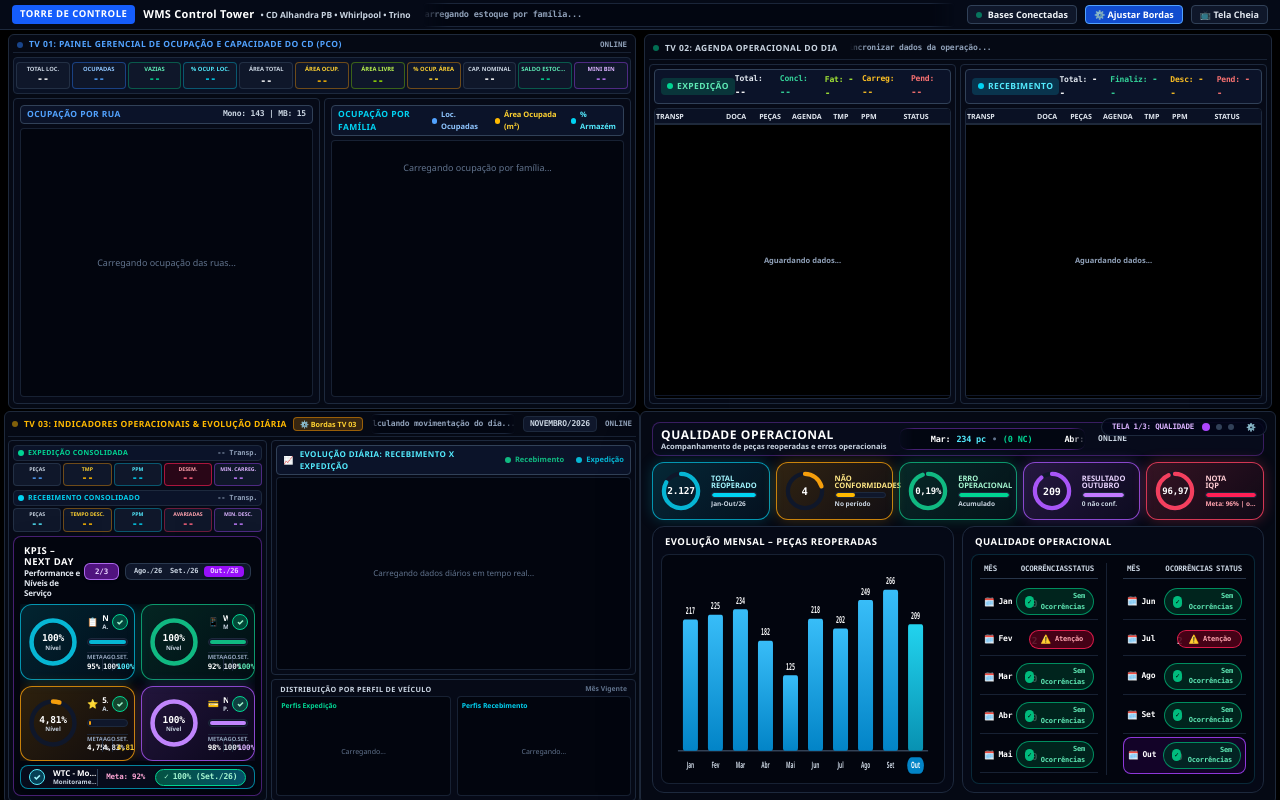
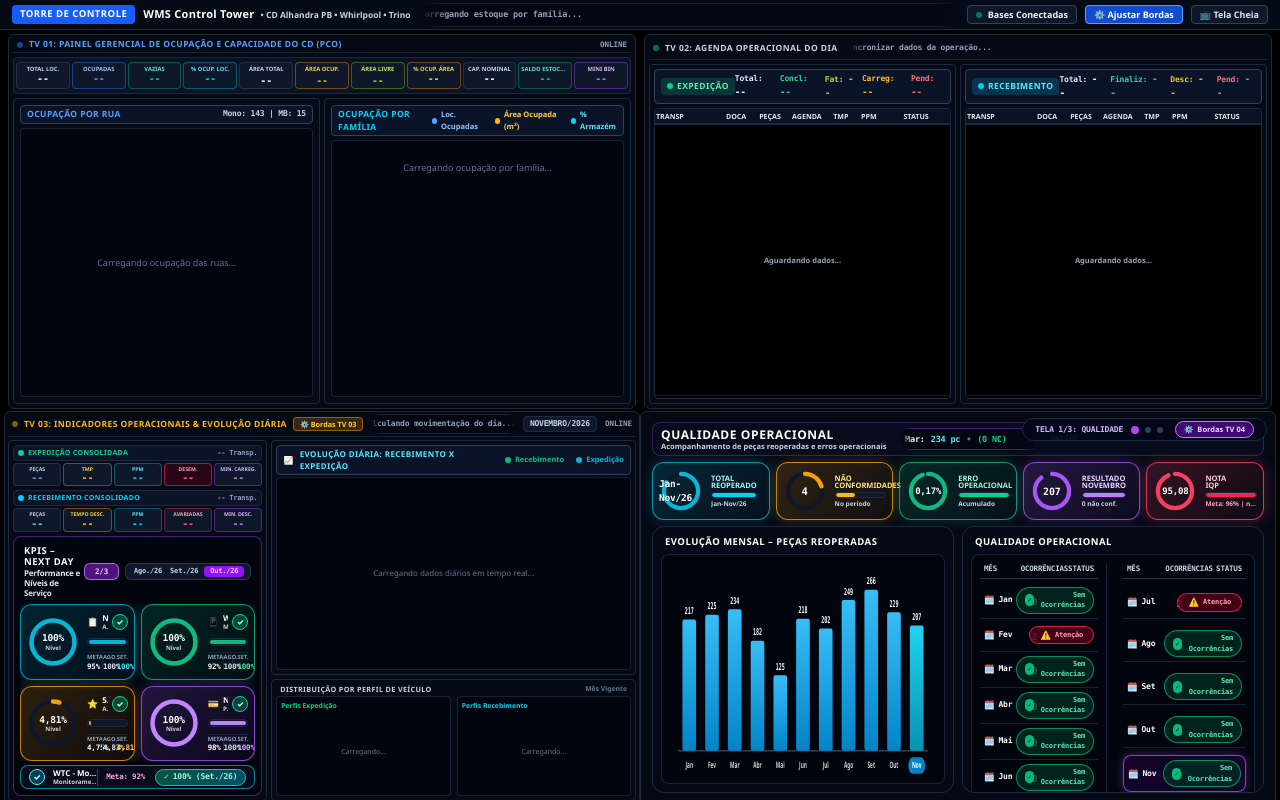
Before and after one commit to lindembergruscheltrino-beep/qa-visual-layout-tests, a plain HTML site: page index.html in a window 1280 px wide. Drawn offline with nearby package versions, Linux system fonts and the light colour scheme.

Commit message:
Update index.html

```diff
--- a/index.html
+++ b/index.html
@@ -860,15 +860,17 @@
         <!-- ==================== TV 04: CARROSSEL ROTATIVO ENTRE 3 TELAS (15 SEGUNDOS) ==================== -->
         <div id="tv04CardRoot" class="tv-card flex flex-col overflow-hidden relative bg-[#02050e] border border-purple-500/40 shadow-2xl">
 
-            <!-- CONTROLE SUPERIOR DE SLIDES DA TV 04 (3 TELAS) -->
-            <div class="absolute top-1.5 right-2 z-20 flex items-center gap-2 bg-slate-950/80 border border-slate-800 px-2.5 py-0.5 rounded-full backdrop-blur-md">
-                <span id="lblTv04SlideAtual" class="text-[7.5px] text-purple-300 font-black font-num uppercase tracking-wider">TELA 1/3: QUALIDADE</span>
+            <!-- CONTROLE SUPERIOR DE SLIDES DA TV 04 (3 TELAS COM BOTÃO DE AJUSTE) -->
+            <div class="absolute top-1.5 right-2 z-20 flex items-center gap-2 bg-slate-950/85 border border-slate-800 px-3 py-0.5 rounded-full backdrop-blur-md">
+                <span id="lblTv04SlideAtual" class="text-[8px] text-purple-300 font-black font-num uppercase tracking-wider">TELA 1/3: QUALIDADE</span>
                 <div class="flex items-center gap-1.5">
                     <span id="dotSlide1" class="w-2 h-2 rounded-full bg-purple-500 transition-all"></span>
                     <span id="dotSlide2" class="w-1.5 h-1.5 rounded-full bg-slate-700 transition-all"></span>
                     <span id="dotSlide3" class="w-1.5 h-1.5 rounded-full bg-slate-700 transition-all"></span>
                 </div>
-                <button onclick="togglePainelCalibracaoTV04()" class="text-slate-400 hover:text-white text-[8px] font-bold ml-1 cursor-pointer">⚙️</button>
+                <button onclick="togglePainelCalibracaoTV04()" class="bg-purple-600/40 hover:bg-purple-600/60 border border-purple-400 text-purple-200 text-[7.5px] font-black px-2 py-0.5 rounded-full cursor-pointer transition flex items-center gap-1 ml-1">
+                    <span>⚙️</span> Bordas TV 04
+                </button>
             </div>
 
             <!-- SLIDE 1: QUALIDADE OPERACIONAL COM FITA DESLIZANTE -->
@@ -885,7 +887,7 @@
                         </div>
                     </div>
 
-                    <span id="tv04QualidadeStatus" class="text-[8px] text-slate-300 font-mono font-bold shrink-0 mr-32">ONLINE</span>
+                    <span id="tv04QualidadeStatus" class="text-[8px] text-slate-300 font-mono font-bold shrink-0 mr-44">ONLINE</span>
                 </div>
 
                 <div class="grid grid-cols-5 gap-1.5 shrink-0">
@@ -895,14 +897,14 @@
                                 <circle cx="18" cy="18" r="14" stroke="#0f172a" stroke-width="3.5" fill="none" />
                                 <circle cx="18" cy="18" r="14" stroke="#06b6d4" stroke-width="3.5" stroke-linecap="round" fill="none" stroke-dasharray="88" stroke-dashoffset="15" />
                             </svg>
-                            <span id="kpiQualidadeTotalGeral" class="absolute inset-0 flex items-center justify-center text-[9.5px] font-black text-white font-num">2.127</span>
+                            <span id="kpiQualidadeTotalGeral" class="absolute inset-0 flex items-center justify-center text-[9.5px] font-black text-white font-num">2.354</span>
                         </div>
                         <div class="flex flex-col leading-tight min-w-0">
                             <span class="text-[7.5px] font-black text-cyan-200 uppercase leading-none">TOTAL<br>REOPERADO</span>
                             <div class="w-full bg-slate-900 rounded-full h-1.5 my-0.5 overflow-hidden border border-slate-800">
                                 <div class="h-full bg-cyan-400 rounded-full w-full"></div>
                             </div>
-                            <span class="text-[6.5px] text-slate-300 font-bold truncate">Jan-Out/26</span>
+                            <span class="text-[6.5px] text-slate-300 font-bold truncate">Jan-Nov/26</span>
                         </div>
                     </div>
 
@@ -929,7 +931,7 @@
                                 <circle cx="18" cy="18" r="14" stroke="#0f172a" stroke-width="3.5" fill="none" />
                                 <circle cx="18" cy="18" r="14" stroke="#10b981" stroke-width="3.5" stroke-linecap="round" fill="none" stroke-dasharray="88" stroke-dashoffset="5" />
                             </svg>
-                            <span id="kpiQualidadeErroGeral" class="absolute inset-0 flex items-center justify-center text-[9px] font-black text-white font-num">0,19%</span>
+                            <span id="kpiQualidadeErroGeral" class="absolute inset-0 flex items-center justify-center text-[9px] font-black text-white font-num">0,17%</span>
                         </div>
                         <div class="flex flex-col leading-tight min-w-0">
                             <span class="text-[7.5px] font-black text-emerald-200 uppercase leading-none">ERRO<br>OPERACIONAL</span>
@@ -946,10 +948,10 @@
                                 <circle cx="18" cy="18" r="14" stroke="#0f172a" stroke-width="3.5" fill="none" />
                                 <circle cx="18" cy="18" r="14" stroke="#a855f7" stroke-width="3.5" stroke-linecap="round" fill="none" stroke-dasharray="88" stroke-dashoffset="10" />
                             </svg>
-                            <span id="kpiQualidadeMesPecas" class="absolute inset-0 flex items-center justify-center text-[10px] font-black text-white font-num">209</span>
+                            <span id="kpiQualidadeMesPecas" class="absolute inset-0 flex items-center justify-center text-[10px] font-black text-white font-num">207</span>
                         </div>
                         <div class="flex flex-col leading-tight min-w-0">
-                            <span id="lblQualidadeMesNome" class="text-[7.5px] font-black text-purple-200 uppercase leading-none">RESULTADO<br>OUTUBRO</span>
+                            <span id="lblQualidadeMesNome" class="text-[7.5px] font-black text-purple-200 uppercase leading-none">RESULTADO<br>NOVEMBRO</span>
                             <div class="w-full bg-slate-900 rounded-full h-1.5 my-0.5 overflow-hidden border border-slate-800">
                                 <div class="h-full bg-purple-400 rounded-full w-full"></div>
                             </div>
@@ -963,14 +965,14 @@
                                 <circle cx="18" cy="18" r="14" stroke="#0f172a" stroke-width="3.5" fill="none" />
                                 <circle cx="18" cy="18" r="14" stroke="#f43f5e" stroke-width="3.5" stroke-linecap="round" fill="none" stroke-dasharray="88" stroke-dashoffset="6" />
                             </svg>
-                            <span id="kpiQualidadeIqpNota" class="absolute inset-0 flex items-center justify-center text-[9px] font-black text-white font-num">96,97</span>
+                            <span id="kpiQualidadeIqpNota" class="absolute inset-0 flex items-center justify-center text-[9px] font-black text-white font-num">95,08</span>
                         </div>
                         <div class="flex flex-col leading-tight min-w-0">
                             <span class="text-[7.5px] font-black text-rose-200 uppercase leading-none">NOTA<br>IQP</span>
                             <div class="w-full bg-slate-900 rounded-full h-1.5 my-0.5 overflow-hidden border border-slate-800">
                                 <div class="h-full bg-rose-500 rounded-full w-full"></div>
                             </div>
-                            <span id="lblQualidadeIqpMeta" class="text-[6.5px] text-rose-300 font-bold truncate">Meta: 96% | out./26</span>
+                            <span id="lblQualidadeIqpMeta" class="text-[6.5px] text-rose-300 font-bold truncate">Meta: 96% | nov./27</span>
                         </div>
                     </div>
                 </div>
@@ -1010,7 +1012,7 @@
                         </div>
                     </div>
 
-                    <div class="flex items-center gap-2 shrink-0 mr-32 text-[7.5px] text-slate-200 font-num font-bold">
+                    <div class="flex items-center gap-2 shrink-0 mr-44 text-[7.5px] text-slate-200 font-num font-bold">
                         <span class="w-2 h-2 rounded-full bg-emerald-400 animate-pulse"></span>
                         <span id="lblSesmtSyncTime">ONLINE</span>
                     </div>
@@ -1180,9 +1182,8 @@
                 </div>
             </div>
 
-            <!-- SLIDE 3: BLACK FRIDAY 2026 (COM CURVA ASCENDENTE E CRONÔMETRO ATÉ 05/12) -->
+            <!-- SLIDE 3: BLACK FRIDAY 2026 (SEM LINHAS DE GRADE E COM CRONÔMETRO ATÉ 05/12) -->
             <div id="slideTv04BlackFriday" class="flex flex-col h-full w-full p-2 gap-1.5 transition-opacity duration-700 hidden">
-                <!-- Cabeçalho Black Friday com Cronômetro Regressivo Vivo -->
                 <div class="flex items-center justify-between shrink-0 px-2 py-1 bg-[#050915] rounded-lg border border-cyan-500/30 gap-2">
                     <div class="flex items-center gap-2 shrink-0">
                         <div class="w-8 h-8 rounded-lg bg-cyan-600/20 border border-cyan-400 flex items-center justify-center text-lg shadow-sm">
@@ -1194,7 +1195,6 @@
                         </div>
                     </div>
 
-                    <!-- Badge Central Black Friday -->
                     <div class="bg-gradient-to-r from-slate-900 to-black border border-amber-500/70 px-2.5 py-0.5 rounded-md shadow-md flex items-center gap-1 shrink-0">
                         <span class="text-[9px] font-black text-amber-400 tracking-wider">BLACK FRIDAY</span>
                     </div>
@@ -1208,8 +1208,7 @@
                         </div>
                     </div>
 
-                    <!-- Status da Campanha -->
-                    <div class="flex items-center gap-1.5 text-[7px] text-slate-300 font-num font-bold shrink-0 mr-28">
+                    <div class="flex items-center gap-1.5 text-[7px] text-slate-300 font-num font-bold shrink-0 mr-44">
                         <span class="w-2 h-2 rounded-full bg-emerald-400 animate-pulse"></span>
                         <span>CAMPANHA ATIVA</span>
                     </div>
@@ -1217,7 +1216,6 @@
 
                 <!-- 4 Cards Superiores da Black Friday -->
                 <div class="grid grid-cols-4 gap-2 shrink-0">
-                    <!-- Meta Total (Azul) -->
                     <div class="nd-card-glow-blue rounded-xl p-2 flex items-center gap-3">
                         <div class="w-10 h-10 rounded-full bg-blue-600/30 border border-cyan-400 flex items-center justify-center text-lg shrink-0">
                             🎯
@@ -1229,7 +1227,6 @@
                         </div>
                     </div>
 
-                    <!-- Expedido Atual (Verde) -->
                     <div class="nd-card-glow-green rounded-xl p-2 flex items-center gap-3">
                         <div class="w-10 h-10 rounded-full bg-emerald-600/30 border border-emerald-400 flex items-center justify-center text-lg shrink-0">
                             📦
@@ -1241,7 +1238,6 @@
                         </div>
                     </div>
 
-                    <!-- Percentual Atingido (Roxo/Rosa) -->
                     <div class="nd-card-glow-purple rounded-xl p-2 flex items-center gap-3">
                         <div class="w-10 h-10 rounded-full bg-purple-600/30 border border-purple-400 flex items-center justify-center text-lg shrink-0">
                             📊
@@ -1253,7 +1249,6 @@
                         </div>
                     </div>
 
-                    <!-- Faltam Expedir (Laranja/Âmbar) -->
                     <div class="nd-card-glow-amber rounded-xl p-2 flex items-center gap-3">
                         <div class="w-10 h-10 rounded-full bg-amber-600/30 border border-amber-400 flex items-center justify-center text-lg shrink-0">
                             ⏳
@@ -1266,9 +1261,8 @@
                     </div>
                 </div>
 
-                <!-- Linha Central: Evolução da Campanha (Curva Ascendente) + Resumo com Velocímetro -->
+                <!-- Linha Central: Evolução com Curva Ascendente (SEM LINHAS DE GRADE) + Resumo com Velocímetro -->
                 <div class="grid grid-cols-12 gap-1.5 h-[42%] min-h-0">
-                    <!-- Gráfico com Curva Ascendente -->
                     <div class="col-span-8 flex flex-col justify-between bg-[#050916] p-2 rounded-xl border border-slate-800">
                         <div class="flex items-center justify-between px-1">
                             <span class="text-white text-[9.5px] font-black uppercase tracking-wider flex items-center gap-1.5">
@@ -1283,7 +1277,6 @@
                         </div>
                     </div>
 
-                    <!-- Resumo da Campanha com Velocímetro / Gauge Neon -->
                     <div class="col-span-4 flex flex-col justify-between bg-[#050916] p-2 rounded-xl border border-slate-800">
                         <span class="text-white text-[9px] font-black uppercase px-1 flex items-center gap-1.5">
                             <span>🏆</span> Resumo da Campanha
@@ -1478,7 +1471,6 @@
             const el = document.getElementById('bfContadorRegressivo');
             if (!el) return;
 
-            // Alvo: 05 de Dezembro de 2026 às 23:59:59 (Mês 11 = Dezembro em JS)
             const dataFinal = new Date(2026, 11, 5, 23, 59, 59).getTime();
             const agora = new Date().getTime();
             const distancia = dataFinal - agora;
@@ -1501,11 +1493,11 @@
             el.innerText = `${dStr}d ${hStr}h ${mStr}m ${sStr}s`;
         }
 
-        // --- RENDERIZADOR BLACK FRIDAY COM CURVA ASCENDENTE ---
+        // --- RENDERIZADOR BLACK FRIDAY COM CURVA ASCENDENTE SEM LINHAS DE GRADE ---
         function renderizarBlackFriday() {
             const META_BF = 32436;
 
-            let pecasExpedidas = 4705; // Base consolidada da TV 03
+            let pecasExpedidas = 4705;
             if (currentData.tv03ExpKpis && currentData.tv03ExpKpis.kpisMes && currentData.tv03ExpKpis.kpisMes.totalPecas) {
                 const num = parseInt(String(currentData.tv03ExpKpis.kpisMes.totalPecas).replace(/\D/g, ''), 10);
                 if (!isNaN(num) && num > 0) pecasExpedidas = num;
@@ -1536,7 +1528,6 @@
             renderizarGraficoCurvaAscendenteBf(pecasExpedidas, META_BF);
         }
 
-        // GRÁFICO COM CURVA ASCENDENTE E ÁREA GLOW CIANO
         function renderizarGraficoCurvaAscendenteBf(expedido, meta) {
             const container = document.getElementById('bfGraficoEvolucaoContainer');
             if (!container) return;
@@ -1551,19 +1542,7 @@
             const plotH = H - padT - padB;
 
             const maxEscalaY = 35000;
-            const niveisY = [0, 10000, 20000, 30000];
-
-            let gridSvg = '';
-            niveisY.forEach(lvl => {
-                const y = padT + plotH - ((lvl / maxEscalaY) * plotH);
-                const rotulo = lvl === 0 ? '0' : `${lvl / 1000} mil`;
-                gridSvg += `
-                    <line x1="${padL}" y1="${y.toFixed(1)}" x2="${W - padR}" y2="${y.toFixed(1)}" stroke="#1e293b" stroke-width="0.8" />
-                    <text x="${(padL - 4).toFixed(1)}" y="${(y + 2.5).toFixed(1)}" fill="#64748b" font-size="6.5" font-family="Consolas, monospace" font-weight="bold" text-anchor="end">${rotulo}</text>
-                `;
-            });
-
-            // Linha da Meta Amarela Tracejada
+
             const yMeta = padT + plotH - ((meta / maxEscalaY) * plotH);
             const linhaMetaSvg = `
                 <line x1="${padL}" y1="${yMeta.toFixed(1)}" x2="${W - padR - 35}" y2="${yMeta.toFixed(1)}" stroke="#f59e0b" stroke-width="1.8" stroke-dasharray="4,4" />
@@ -1571,7 +1550,6 @@
                 <text x="${(W - padR - 18).toFixed(1)}" y="${(yMeta + 2.5).toFixed(1)}" fill="#000000" font-size="6.8" font-family="Consolas" font-weight="900" text-anchor="middle">32.436</text>
             `;
 
-            // Pontos da Curva Ascendente (do Início 0 -> Ponto Atual -> Projeção até a Meta)
             const pontosCurva = [
                 { dia: "23/11", val: 0, status: "real" },
                 { dia: "26/11", val: Math.round(expedido * 0.45), status: "real" },
@@ -1589,7 +1567,6 @@
                 return { x, y, ...p };
             });
 
-            // Geração de Curva Bézier Suave Ascendente
             function gerarCurvaSuave(points) {
                 if (points.length < 2) return "";
                 let d = `M ${points[0].x.toFixed(1)},${points[0].y.toFixed(1)}`;
@@ -1612,7 +1589,6 @@
             const pathLinha = gerarCurvaSuave(ptsCoord);
             const pathArea = `${pathLinha} L ${ptsCoord[n-1].x.toFixed(1)},${(padT + plotH).toFixed(1)} L ${ptsCoord[0].x.toFixed(1)},${(padT + plotH).toFixed(1)} Z`;
 
-            // Elementos visuais dos pontos e rótulos
             let markersSvg = '';
             let labelsX = '';
 
@@ -1622,7 +1598,7 @@
 
                 markersSvg += `
                     <circle cx="${pt.x.toFixed(1)}" cy="${pt.y.toFixed(1)}" r="${isAtual ? '4.5' : '3'}" fill="${corPonto}" stroke="#02050e" stroke-width="1.5" />
-                    <text x="${pt.x.toFixed(1)}" y="${(pt.y - 6).toFixed(1)}" fill="${isAtual ? '#38bdf8' : '#e2e8f0'}" font-size="${isAtual ? '7.8' : '6.5'}" font-family="Consolas" font-weight="900" text-anchor="middle">${pt.val.toLocaleString('pt-BR')}</text>
+                    <text x="${pt.x.toFixed(1)}" y="${(pt.y - 6).toFixed(1)}" fill="${isAtual ? '#38bdf8' : '#e2e8f0'}" font-size="${isAtual ? '8' : '6.8'}" font-family="Consolas" font-weight="900" text-anchor="middle">${pt.val.toLocaleString('pt-BR')}</text>
                 `;
 
                 labelsX += `
@@ -1639,7 +1615,6 @@
                             <stop offset="100%" stop-color="#0284c7" stop-opacity="0.0" />
                         </linearGradient>
                     </defs>
-                    ${gridSvg}
                     ${linhaMetaSvg}
                     <line x1="${padL}" y1="${padT + plotH}" x2="${W - padR}" y2="${padT + plotH}" stroke="#334155" stroke-width="1.2" />
                     <path d="${pathArea}" fill="url(#gradCurvaBf)" />
@@ -1704,7 +1679,7 @@
             track.innerHTML = bloco + bloco;
         }
 
-        // --- QUALIDADE OPERACIONAL ---
+        // --- QUALIDADE OPERACIONAL (AUTOMATIZADA PARA O ÚLTIMO MÊS E IQP) ---
         const QUALIDADE_DATABASE_PADRAO = {
             historico: [
                 { mes: "janeiro/2026", totalPecas: "217", naoConforme: "0", erroPerc: "0,00%" },
@@ -1716,11 +1691,12 @@
                 { mes: "julho/2026", totalPecas: "202", naoConforme: "2", erroPerc: "0,99%" },
                 { mes: "agosto/2026", totalPecas: "249", naoConforme: "0", erroPerc: "0,00%" },
                 { mes: "setembro/2026", totalPecas: "266", naoConforme: "0", erroPerc: "0,00%" },
-                { mes: "outubro/2026", totalPecas: "209", naoConforme: "0", erroPerc: "0,00%" }
+                { mes: "outubro/2026", totalPecas: "229", naoConforme: "0", erroPerc: "0,00%" },
+                { mes: "novembro/2026", totalPecas: "207", naoConforme: "0", erroPerc: "0,00%" }
             ],
             iqp: {
-                mes: "out./26",
-                nota: "96,97",
+                mes: "nov./27",
+                nota: "95,08",
                 meta: "96%"
             }
         };
@@ -1737,13 +1713,22 @@
             });
 
             const erroPercGeral = somaPecas > 0 ? ((somaNC / somaPecas) * 100).toFixed(2).replace('.', ',') + '%' : '0,00%';
-            const mesAtual = hist[hist.length - 1] || { mes: "outubro/2026", totalPecas: "209", naoConforme: "0" };
+            const mesAtual = hist[hist.length - 1] || { mes: "novembro/2026", totalPecas: "207", naoConforme: "0" };
 
             document.getElementById('kpiQualidadeTotalGeral').innerText = somaPecas.toLocaleString('pt-BR');
             document.getElementById('kpiQualidadeTotalNC').innerText = somaNC;
             document.getElementById('kpiQualidadeErroGeral').innerText = erroPercGeral;
             document.getElementById('kpiQualidadeMesPecas').innerText = mesAtual.totalPecas;
 
+            // Atualiza dinamicamente o subtítulo do card Total Reoperado (ex: Jan-Nov/26)
+            const cardTotalSub = document.querySelector('#kpiQualidadeTotalGeral')?.closest('.nd-card-glow-blue')?.querySelector('span:last-child');
+            if (cardTotalSub && hist.length > 0) {
+                const primeiroAbrev = hist[0].mes.slice(0, 3).charAt(0).toUpperCase() + hist[0].mes.slice(1, 3);
+                const ultimoAbrev = mesAtual.mes.slice(0, 3).charAt(0).toUpperCase() + mesAtual.mes.slice(1, 3);
+                const anoAbrev = mesAtual.mes.includes('/') ? mesAtual.mes.split('/')[1].slice(-2) : '26';
+                cardTotalSub.innerText = `${primeiroAbrev}-${ultimoAbrev}/${anoAbrev}`;
+            }
+
             const nomeMesLimpo = mesAtual.mes.split('/')[0].toUpperCase();
             document.getElementById('lblQualidadeMesNome').innerHTML = `RESULTADO<br>${nomeMesLimpo}`;
             document.getElementById('lblQualidadeMesDetalhe').innerText = `${mesAtual.naoConforme} não conf.`;
@@ -1751,8 +1736,8 @@
             const iqpObj = data.iqp || QUALIDADE_DATABASE_PADRAO.iqp;
             const elIqpNota = document.getElementById('kpiQualidadeIqpNota');
             const elIqpMeta = document.getElementById('lblQualidadeIqpMeta');
-            if (elIqpNota && iqpObj) elIqpNota.innerText = iqpObj.nota || "96,97";
-            if (elIqpMeta && iqpObj) elIqpMeta.innerText = `Meta: ${iqpObj.meta || '96%'} | ${iqpObj.mes || 'out./26'}`;
+            if (elIqpNota && iqpObj) elIqpNota.innerText = iqpObj.nota || "95,08";
+            if (elIqpMeta && iqpObj) elIqpMeta.innerText = `Meta: ${iqpObj.meta || '96%'} | ${iqpObj.mes || 'nov./27'}`;
 
             renderizarBarrasQualidade(hist);
             renderizarTabelaNC(hist);
@@ -1839,13 +1824,15 @@
             const col1 = hist.slice(0, metades);
             const col2 = hist.slice(metades);
 
-            function gerarLinhas(arr) {
+            function gerarLinhas(arr, ehSegundaColuna) {
                 let html = '';
-                arr.forEach(h => {
+                arr.forEach((h, idx) => {
                     const mesAbrev = h.mes.slice(0, 3).charAt(0).toUpperCase() + h.mes.slice(1, 3);
                     const qtd = parseInt(String(h.naoConforme).replace(/\D/g, ''), 10) || 0;
                     const isZero = (qtd === 0);
-                    const isOut = mesAbrev.toLowerCase().includes("out");
+
+                    // Destaca dinamicamente sempre o ÚLTIMO mês da lista (último item da segunda coluna)
+                    const isUltimoMes = ehSegundaColuna && (idx === arr.length - 1);
 
                     const statusBadge = isZero
                         ? `<span class="inline-flex items-center gap-1 px-2 py-[2px] rounded-full bg-emerald-950/80 border border-emerald-500/70 text-emerald-300 text-[7px] font-bold">
@@ -1855,8 +1842,8 @@
                              <span class="text-rose-400 text-[8.5px]">⚠️</span> Atenção
                            </span>`;
 
-                    const linhaStyle = isOut
-                        ? `border border-purple-500/80 bg-purple-950/30 rounded-lg p-1`
+                    const linhaStyle = isUltimoMes
+                        ? `border border-purple-500/80 bg-purple-950/30 rounded-lg p-1 shadow-[0_0_10px_rgba(168,85,247,0.35)]`
                         : `border-b border-slate-800/80 py-1 px-1`;
 
                     html += `
@@ -1886,7 +1873,7 @@
                             <span class="col-span-5 text-right">Status</span>
                         </div>
                         <div class="flex flex-col justify-around flex-1">
-                            ${gerarLinhas(col1)}
+                            ${gerarLinhas(col1, false)}
                         </div>
                     </div>
 
@@ -1897,7 +1884,7 @@
                             <span class="col-span-5 text-right">Status</span>
                         </div>
                         <div class="flex flex-col justify-around flex-1">
-                            ${gerarLinhas(col2)}
+                            ${gerarLinhas(col2, true)}
                         </div>
                     </div>
                 </div>
@@ -3166,7 +3153,6 @@
             renderizarSesmt();
             renderizarBlackFriday();
 
-            // Atualização contínua do Cronômetro Regressivo a cada 1 segundo
             atualizarCronometroBlackFriday();
             setInterval(() => {
                 atualizarCronometroBlackFriday();
```
